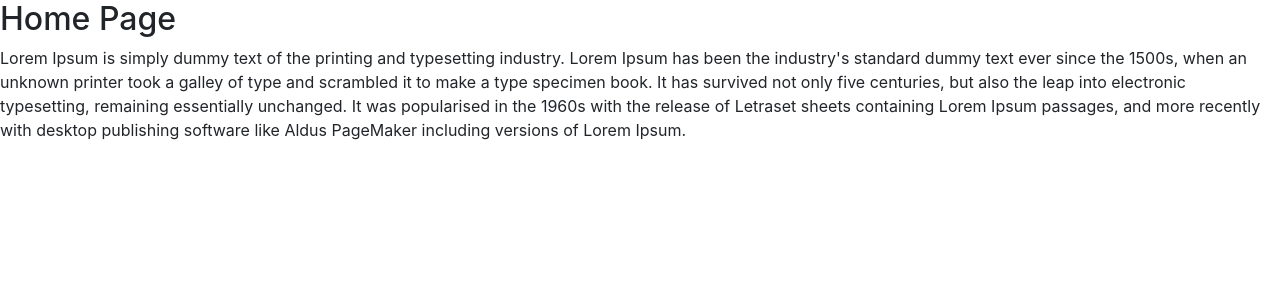
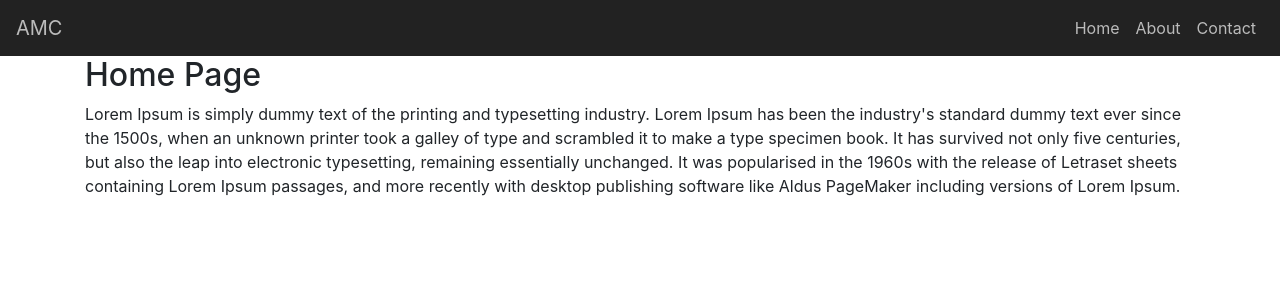
Before and after one commit to alvincabayan/amc-webapp, a React (Create React App) app: page / in a window 1280 px wide. Shown: the top 300 px of the page. Built offline with nearby package versions, Linux system fonts and the light colour scheme.

Commit message:
[0003] Layout was added to give all of its children proper format. Navigation Bar was also added using React-Bootstrap

```diff
--- a/src/App.js
+++ b/src/App.js
@@ -4,19 +4,23 @@
 import {About} from './components/About'
 import {Contact} from './components/Contact'
 import {NoMatch} from './components/NoMatch'
+import { Layout } from './components/Layout'
+import {NavigationBar} from './components/NavigationBar'
 
 function App() {
   return (
     <React.Fragment>
+      <NavigationBar/>
+      <Layout>
         <Router>
           <Switch>
             <Route exact path="/" component={Home} />
             <Route path="/about" component={About} />
             <Route path="/contact" component={Contact} />
             <Route component={NoMatch} />
-
           </Switch>
         </Router>
+      </Layout>
     </React.Fragment>
   );
 }
--- /dev/null
+++ b/src/components/Layout.js
@@ -0,0 +1,8 @@
+import React from 'react'
+import {Container} from 'react-bootstrap'
+
+export const Layout = (props) => (
+    <Container>
+        {props.children}
+    </Container>
+)
--- /dev/null
+++ b/src/components/NavigationBar.js
@@ -0,0 +1,33 @@
+import React from 'react'
+import { Nav, Navbar } from 'react-bootstrap'
+import styled from 'styled-components'
+
+const Styles = styled.div`
+    .navbar {
+        background-color: #222
+    }
+
+    .navbar-brand, .navbar-nav .nav-link {
+        color: #bbb;
+
+        &:hover {
+            color: white;
+        }
+    }
+`;
+
+export const NavigationBar = () => (
+    <Styles>
+        <Navbar expand="lg">
+            <Navbar.Brand href="/">AMC</Navbar.Brand>
+            <Navbar.Toggle aria-controls="basic-navbar-nav"/>
+            <Navbar.Collapse id="basic-navbar-nav">
+                <Nav className="ml-auto">
+                    <Nav.Item><Nav.Link href="/">Home</Nav.Link></Nav.Item>
+                    <Nav.Item><Nav.Link href="/about">About</Nav.Link></Nav.Item>
+                    <Nav.Item><Nav.Link href="/contact">Contact</Nav.Link></Nav.Item>
+                </Nav>
+            </Navbar.Collapse>
+        </Navbar>
+    </Styles>
+)
```
Lines whose indentation alone changed are shown as unchanged.
